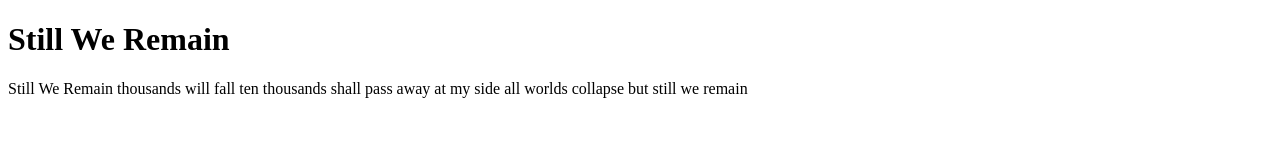
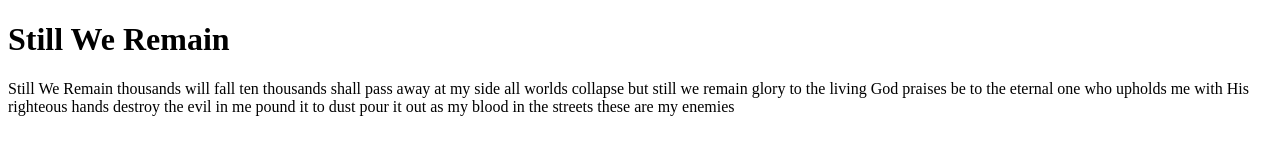
Before and after one commit to Tomm1slaw/learning-git-2-v2, a plain HTML site: page index.html in a window 1280 px wide. Drawn offline with Linux system fonts and the light colour scheme.

Commit message:
Add second content

```diff
--- a/index.html
+++ b/index.html
@@ -9,6 +9,15 @@
 			thousands will fall
 			ten thousands shall pass away at my side
 			all worlds collapse
-			but still we remain</p>
+			but still we remain
+
+			glory
+			to the living God
+			praises be to the eternal one
+			who upholds me with His righteous hands
+			destroy the evil in me
+			pound it to dust
+			pour it out as my blood in the streets
+			these are my enemies</p>
 	</body>
 </html>
```
